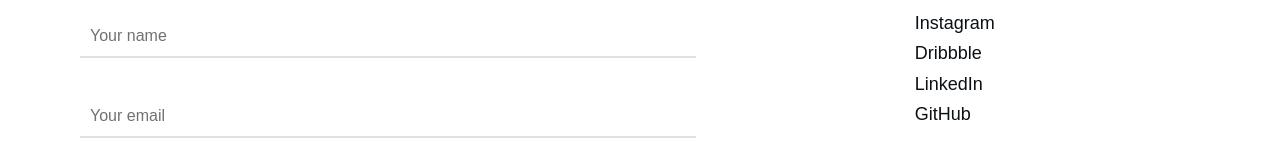
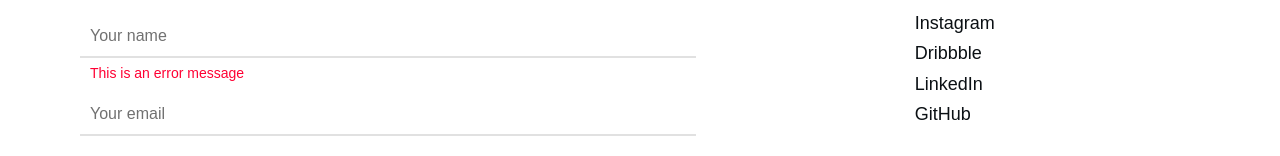
Before and after one commit to Jenneeee/personal-website, a Gatsby site: page /contact in a window 1280 px wide. Shown: the part 378-534 px from the top of the page. Built offline with nearby package versions, Linux system fonts and the light colour scheme; Gatsby itself is replaced by a stand-in of ours; a web font is replaced by a local one.

Commit message:
Added the styling to errors #1

```diff
--- a/src/pages/contact.js
+++ b/src/pages/contact.js
@@ -21,6 +21,7 @@
               <label className="form-label">
                 <input className="form-input" type="text" placeholder=" " name="name" required />
                 <span className="form-span">Your name</span>
+                <span className="form-error">This is an error message</span>
               </label>
             </div>
             <div>
--- a/src/styles/pages/contact.scss
+++ b/src/styles/pages/contact.scss
@@ -17,7 +17,7 @@
   flex-direction: column;
   margin-bottom: var(--spacerMedium);
 
-  span {
+  .form-span {
     font-size: 1rem;
     color: var(--colorLightGray);
     position:absolute;
@@ -25,7 +25,7 @@
     transform:translate(10px, 10px);
   }
 
-  &:focus-within span {
+  &:focus-within .form-span {
     font-size: .8rem;
     transform:translate(10px, -5px);
   }
@@ -56,6 +56,13 @@
 .form-input:not(:placeholder-shown) + .form-span{
   font-size: .8rem;
   transform:translate(10px, -5px);
+}
+
+.form-error {
+  color: #ff0033;
+  font-size: 14px;
+  margin-top: -1rem;
+  padding-left: 10px;
 }
 
 .form-submit {
```
